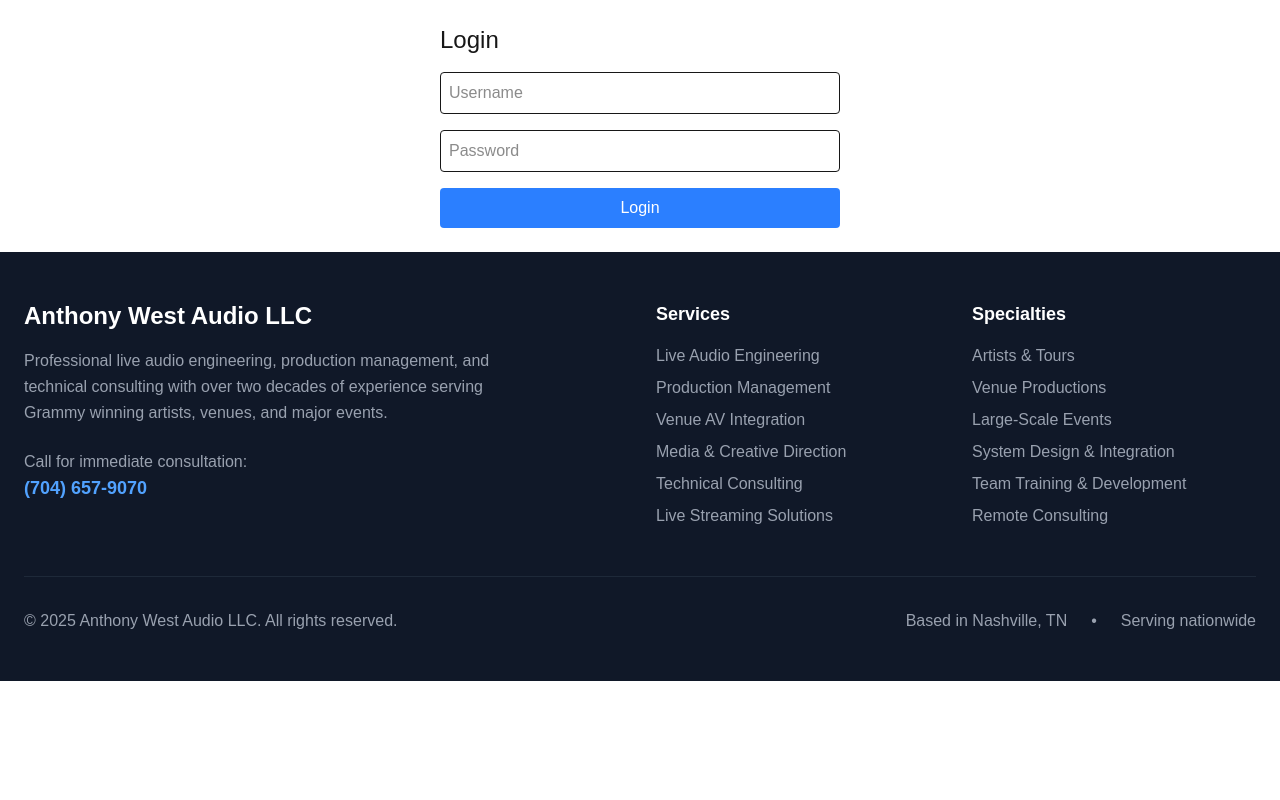
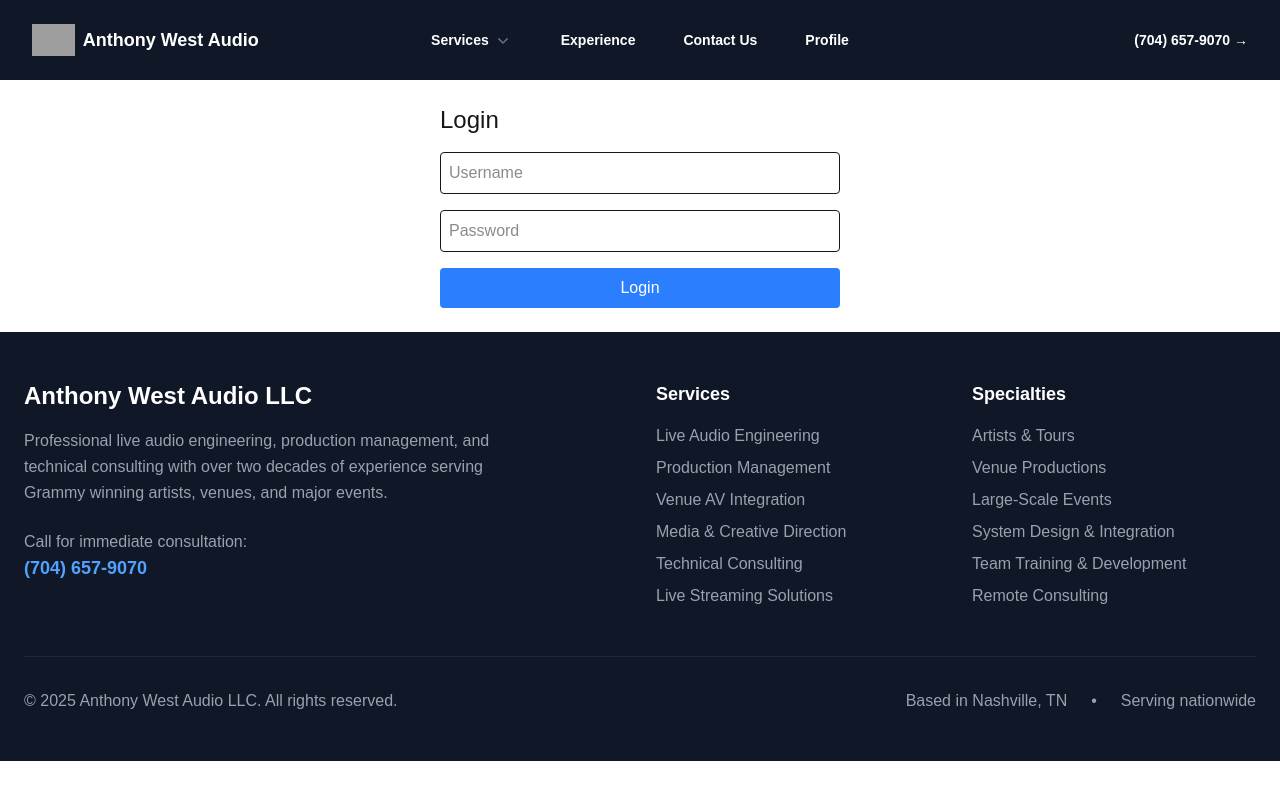
Before and after one commit to dwest1220/anthony-west-audio, a Next.js app: page /login in a window 1280 px wide. Built offline with nearby package versions, Linux system fonts and the light colour scheme; grey boxes are pictures that could not be loaded.

Commit message:
Added header with links to profile and contact us working.

```diff
--- a/package.json
+++ b/package.json
@@ -9,6 +9,8 @@
     "lint": "next lint"
   },
   "dependencies": {
+    "@headlessui/react": "^2.2.7",
+    "@heroicons/react": "^2.2.0",
     "next": "15.4.6",
     "react": "19.1.0",
     "react-dom": "19.1.0"
--- a/src/app/layout.js
+++ b/src/app/layout.js
@@ -1,6 +1,7 @@
 import { AuthProvider } from "@/context/AuthContext";
 import "./globals.css";
 import Footer from "@/components/footer/footer";
+import Header from "@/components/header/header";
 
 // WHERE TO ADD NAVBAR & FOOTER
 
@@ -9,6 +10,7 @@ export default function RootLayout({ children }) {
     <html lang="en">
       <body>
         <AuthProvider>
+          <Header />
           {children}
           <Footer />
         </AuthProvider>
--- /dev/null
+++ b/src/components/header/header.js
@@ -0,0 +1,222 @@
+'use client'
+
+import { useState } from 'react'
+import Link from 'next/link'
+import {
+  Dialog,
+  DialogPanel,
+  Disclosure,
+  DisclosureButton,
+  DisclosurePanel,
+  Popover,
+  PopoverButton,
+  PopoverGroup,
+  PopoverPanel,
+} from '@headlessui/react'
+import {
+  Bars3Icon,
+  XMarkIcon,
+} from '@heroicons/react/24/outline'
+import {
+  ChevronDownIcon,
+  PhoneIcon,
+  EnvelopeIcon
+} from '@heroicons/react/20/solid'
+import {
+  SpeakerWaveIcon,
+  Cog6ToothIcon,
+  BuildingOfficeIcon,
+  VideoCameraIcon,
+  WrenchScrewdriverIcon,
+  LightBulbIcon
+} from '@heroicons/react/24/outline'
+
+const services = [
+  { name: 'Live Audio Engineering', description: 'FOH & Monitor Engineering for concerts, tours, and events.', href: '/services/live-audio', icon: SpeakerWaveIcon },
+  { name: 'Production Management', description: 'Tour & event management, logistics, and team coordination.', href: '/services/production-management', icon: Cog6ToothIcon },
+  { name: 'Church AV Integration', description: 'Design & install audio, video, and lighting systems.', href: '/services/church-av', icon: BuildingOfficeIcon },
+  { name: 'Media & Creative Direction', description: 'Service production, video, graphic design, and set design.', href: '/services/media', icon: VideoCameraIcon },
+  { name: 'Creative & Post-Production', description: 'Video editing, audio post, and worship media.', href: '/services/post-production', icon: WrenchScrewdriverIcon },
+  { name: 'Technical Consulting & Training', description: 'System evaluations, workflow optimization, team training.', href: '/services/consulting', icon: LightBulbIcon },
+]
+
+const callsToAction = [
+  { name: 'Email', href: 'mailto:anthony@example.com', icon: EnvelopeIcon },
+  { name: 'Call Now', href: 'tel:17046579070', icon: PhoneIcon },
+]
+
+export default function Header() {
+  const [mobileMenuOpen, setMobileMenuOpen] = useState(false)
+
+  return (
+    <header className="bg-gray-900">
+      <nav aria-label="Global" className="mx-auto flex max-w-7xl items-center justify-between p-6 lg:px-8">
+        <div className="flex lg:flex-1">
+          <Link href="/" className="-m-1.5 p-1.5 flex items-center gap-2">
+            <span className="sr-only">Anthony West Audio</span>
+            <img
+              alt=""
+              src="/logo.png"
+              className="h-8 w-auto"
+            />
+            <span className="text-white font-bold text-lg">Anthony West Audio</span>
+          </Link>
+        </div>
+        <div className="flex lg:hidden">
+          <button
+            type="button"
+            onClick={() => setMobileMenuOpen(true)}
+            className="-m-2.5 inline-flex items-center justify-center rounded-md p-2.5 text-gray-400"
+          >
+            <span className="sr-only">Open main menu</span>
+            <Bars3Icon aria-hidden="true" className="size-6" />
+          </button>
+        </div>
+        <PopoverGroup className="hidden lg:flex lg:gap-x-12">
+          <Popover className="relative">
+            <PopoverButton className="flex items-center gap-x-1 text-sm/6 font-semibold text-white">
+              Services
+              <ChevronDownIcon aria-hidden="true" className="size-5 flex-none text-gray-500" />
+            </PopoverButton>
+
+            <PopoverPanel
+              transition
+              className="absolute left-1/2 z-50 mt-3 w-screen max-w-md -translate-x-1/2 overflow-hidden rounded-3xl bg-gray-800 outline-1 -outline-offset-1 outline-white/10"
+            >
+              <div className="p-4">
+                {services.map((item) => (
+                  <div
+                    key={item.name}
+                    className="group relative flex items-center gap-x-6 rounded-lg p-4 text-sm/6 hover:bg-white/5"
+                  >
+                    <div className="flex size-11 flex-none items-center justify-center rounded-lg bg-gray-700/50 group-hover:bg-gray-700">
+                      <item.icon aria-hidden="true" className="size-6 text-gray-400 group-hover:text-white" />
+                    </div>
+                    <div className="flex-auto">
+                      <Link href={item.href} className="block font-semibold text-white">
+                        {item.name}
+                        <span className="absolute inset-0" />
+                      </Link>
+                      <p className="mt-1 text-gray-400">{item.description}</p>
+                    </div>
+                  </div>
+                ))}
+              </div>
+              <div className="grid grid-cols-2 divide-x divide-white/10 bg-gray-700/50">
+                {callsToAction.map((item) => (
+                  <a
+                    key={item.name}
+                    href={item.href}
+                    className="flex items-center justify-center gap-x-2.5 p-3 text-sm/6 font-semibold text-white hover:bg-gray-700/50"
+                  >
+                    <item.icon aria-hidden="true" className="size-5 flex-none text-gray-500" />
+                    {item.name}
+                  </a>
+                ))}
+              </div>
+            </PopoverPanel>
+          </Popover>
+
+          <Link href="/about" className="text-sm/6 font-semibold text-white">
+            Experience
+          </Link>
+          <Link href="/inquiry" className="text-sm/6 font-semibold text-white">
+            Contact Us
+          </Link>
+          <Link href="/profile" className="text-sm/6 font-semibold text-white">
+            Profile
+          </Link>
+        </PopoverGroup>
+        <div className="hidden lg:flex lg:flex-1 lg:justify-end">
+          <a href="tel:17046579070" className="text-sm/6 font-semibold text-white">
+            (704) 657-9070 <span aria-hidden="true">&rarr;</span>
+          </a>
+        </div>
+      </nav>
+
+      {/* Mobile menu */}
+      <Dialog open={mobileMenuOpen} onClose={setMobileMenuOpen} className="lg:hidden">
+        <div className="fixed inset-0 z-50" />
+        <DialogPanel className="fixed inset-y-0 right-0 z-50 w-full overflow-y-auto bg-gray-900 p-6 sm:max-w-sm sm:ring-1 sm:ring-gray-100/10">
+          <div className="flex items-center justify-between">
+            <Link href="/" className="-m-1.5 p-1.5 flex items-center gap-2">
+              <img
+                alt=""
+                src="/logo.png"
+                className="h-8 w-auto"
+              />
+              <span className="text-white font-bold">Anthony West Productions</span>
+            </Link>
+            <button
+              type="button"
+              onClick={() => setMobileMenuOpen(false)}
+              className="-m-2.5 rounded-md p-2.5 text-gray-400"
+            >
+              <span className="sr-only">Close menu</span>
+              <XMarkIcon aria-hidden="true" className="size-6" />
+            </button>
+          </div>
+          <div className="mt-6 flow-root">
+            <div className="-my-6 divide-y divide-white/10">
+              <div className="space-y-2 py-6">
+                <Disclosure as="div" className="-mx-3">
+                  <DisclosureButton className="group flex w-full items-center justify-between rounded-lg py-2 pr-3.5 pl-3 text-base/7 font-semibold text-white hover:bg-white/5">
+                    Services
+                    <ChevronDownIcon aria-hidden="true" className="size-5 flex-none group-data-open:rotate-180" />
+                  </DisclosureButton>
+                  <DisclosurePanel className="mt-2 space-y-2">
+                    {[...services, ...callsToAction].map((item) =>
+                      item.href.startsWith('/') ? (
+                        <Link
+                          key={item.name}
+                          href={item.href}
+                          className="block rounded-lg py-2 pr-3 pl-6 text-sm/7 font-semibold text-white hover:bg-white/5"
+                        >
+                          {item.name}
+                        </Link>
+                      ) : (
+                        <a
+                          key={item.name}
+                          href={item.href}
+                          className="block rounded-lg py-2 pr-3 pl-6 text-sm/7 font-semibold text-white hover:bg-white/5"
+                        >
+                          {item.name}
+                        </a>
+                      )
+                    )}
+                  </DisclosurePanel>
+                </Disclosure>
+                <Link
+                  href="/experience"
+                  className="-mx-3 block rounded-lg px-3 py-2 text-base/7 font-semibold text-white hover:bg-white/5"
+                >
+                  Experience
+                </Link>
+                <Link
+                  href="/gear"
+                  className="-mx-3 block rounded-lg px-3 py-2 text-base/7 font-semibold text-white hover:bg-white/5"
+                >
+                  Contact Us
+                </Link>
+                <Link
+                  href="/contact"
+                  className="-mx-3 block rounded-lg px-3 py-2 text-base/7 font-semibold text-white hover:bg-white/5"
+                >
+                  Profile
+                </Link>
+              </div>
+              <div className="py-6">
+                <a
+                  href="tel:17046579070"
+                  className="-mx-3 block rounded-lg px-3 py-2.5 text-base/7 font-semibold text-white hover:bg-white/5"
+                >
+                  (704) 657-9070
+                </a>
+              </div>
+            </div>
+          </div>
+        </DialogPanel>
+      </Dialog>
+    </header>
+  )
+}
--- a/src/components/home/home.js
+++ b/src/components/home/home.js
@@ -34,7 +34,7 @@ const HomeView = ({ onInquiryClick }) => {
             className="group bg-gradient-to-r from-gray-900 to-gray-800 hover:from-gray-800 hover:to-gray-700 text-white font-semibold py-4 px-8 rounded-xl shadow-lg hover:shadow-xl transform hover:-translate-y-1 transition-all duration-200 text-lg"
           >
             <span className="flex items-center justify-center space-x-2">
-              <span>Work With Us</span>
+              <span>Contact Us</span>
               <svg className="w-5 h-5 group-hover:translate-x-1 transition-transform" fill="none" stroke="currentColor" viewBox="0 0 24 24">
                 <path strokeLinecap="round" strokeLinejoin="round" strokeWidth={2} d="M13 7l5 5m0 0l-5 5m5-5H6" />
               </svg>
```
Also changed, not shown: 1 other file (tests, documents, lock files or other folders).
